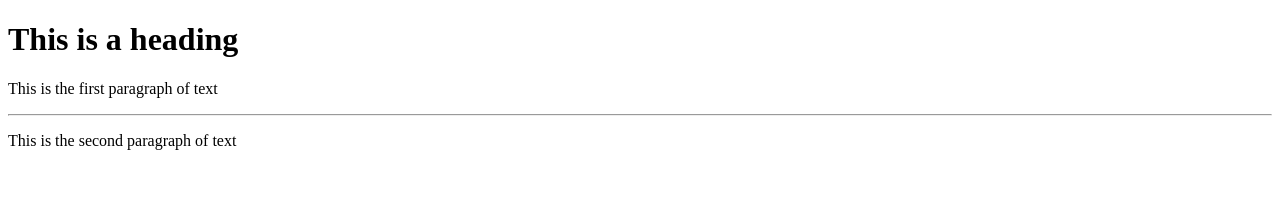
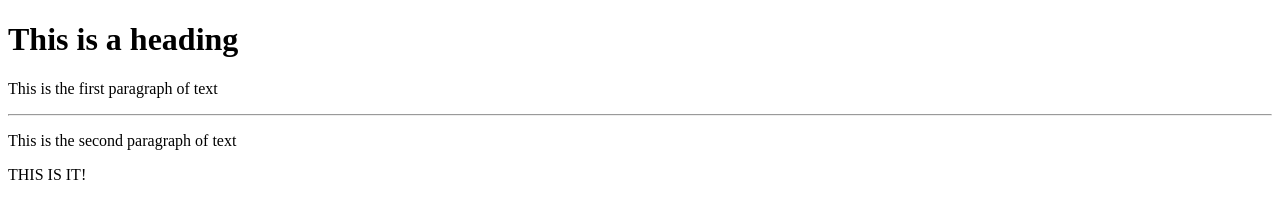
Before and after one commit to johnpaulminoc/minocexer2, a plain HTML site: page index.html in a window 1280 px wide. Drawn offline with Linux system fonts and the light colour scheme.

Commit message:
try commit

```diff
--- a/index.html
+++ b/index.html
@@ -10,6 +10,7 @@
     <p>This is the first paragraph of text</p>
     <hr />
     <p>This is the second paragraph of text</p>
+    <p>THIS IS IT!</p>
 
   </body>
 
```
